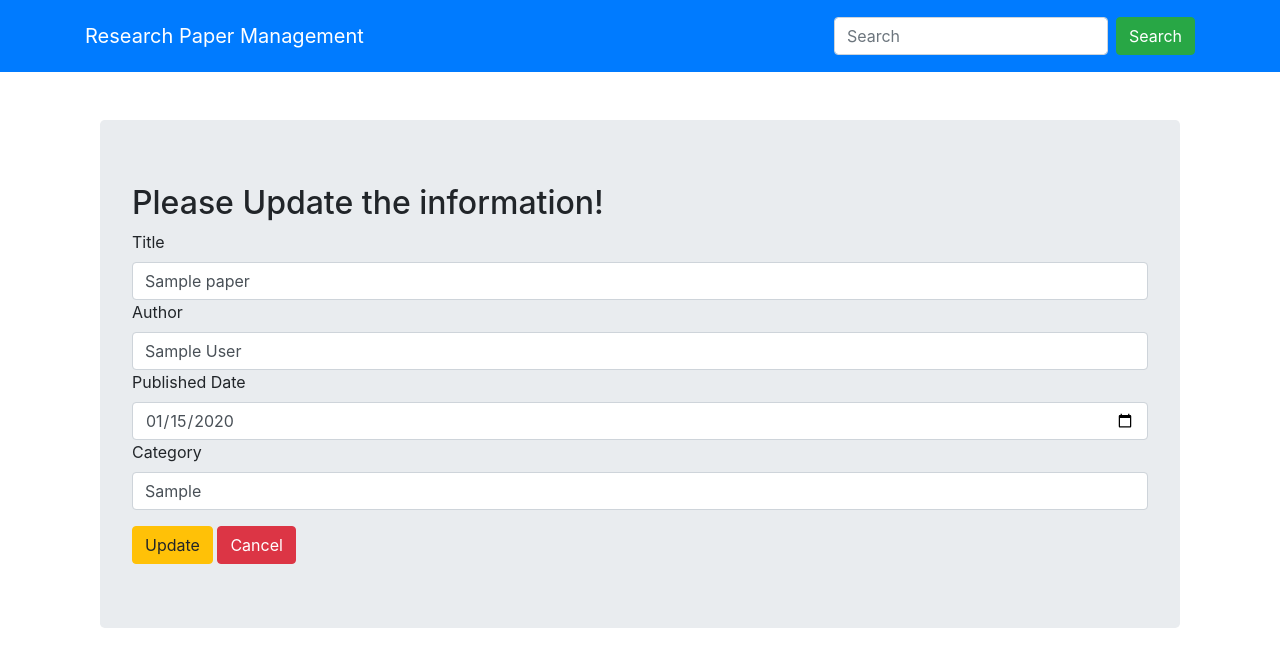
After one commit to prabesh012/crud_app, a Flask app: page /papers/update/1 in a window 1280 px wide. The commit adds this page. Shown: the top 667 px of the page. Run offline with Flask 2, Linux system fonts and the light colour scheme; tables that the repository leaves empty hold one stand-in row (values such as "Sample post").

Commit message:
Complete Restructure of Project

```diff
--- a/application.py
+++ b/application.py
@@ -1,101 +1,15 @@
-from forms import AddForm, DelForm, UpdateForm
-from flask import Flask, render_template, request, redirect, url_for
-import os
-from flask_sqlalchemy import SQLAlchemy
-from flask_migrate import Migrate
+from flask import render_template
+from paper_management import app
+from paper_management.models import Paper
 
-basedir = os.path.abspath(os.path.dirname(__file__))
-
-app = Flask(__name__)
-
-app.config['SECRET_KEY'] = 'mysecretkey'
-app.config['SQLALCHEMY_DATABASE_URI'] = 'sqlite:///'+os.path.join(basedir,'database.sqlite')
-app.config['SQLALCHEMY_TRACK_MODIFICATIONS'] = False
-
-db = SQLAlchemy(app)
-
-Migrate(app,db)
-
-class Paper(db.Model):
-    __tablename__ = 'papers'
-    id = db.Column(db.Integer,primary_key = True)
-    title = db.Column(db.Text)
-    author = db.Column(db.Text)
-    publish_date = db.Column(db.Date)
-    category = db.Column(db.Text)
-    # upload_by = User
-
-    def __init__(self,title,author,publish_date,category):
-        self.title = title
-        self.author = author
-        self.publish_date = publish_date
-        self.category = category
-
-    def __repr__(self):
-        return f"Paper {self.title} was created by {self.author} on {self.publish_date}"
-
-def setup():
-    db.create_all()
-setup()
+# def setup():
+#     db.create_all()
+# setup()
 
 @app.route("/")
 def index():
     papers = Paper.query.all()
     return render_template("index.html",papers=papers)
-
-@app.route("/addpaper",methods=['GET','POST'])
-def addpaper():
-    form = AddForm()
-    if form.validate_on_submit():
-        title = form.title.data
-        author = form.author.data
-        publish_date = form.publish_date.data
-        category = form.category.data
-        form.category.data=''
-        form.publish_date.data=''
-        form.author.data=''
-        form.title.data=''
-        paper = Paper(title,author,publish_date,category)
-        db.session.add(paper)
-        db.session.commit()
-        return redirect(url_for('index'))
-    return render_template("addpaper.html",form=form)
-
-@app.route('/papers/<int:id>',methods=["GET"])
-def papers(id):
-    paper = Paper.query.get(id)
-    return render_template("paper.html",paper=paper)
-
-
-# @app.route("/search")
-# def search():
-
-@app.route("/update/<int:id>",methods=['GET','POST'])
-def update(id):
-    form = UpdateForm()
-    form.id = id
-    paper = Paper.query.get_or_404(id)
-    print(paper)
-    if form.validate_on_submit():
-        paper.title = form.title.data
-        paper.author = form.author.data
-        paper.publish_date = form.publish_date.data
-        paper.category = form.category.data
-        db.session.commit()
-        return redirect(url_for('index'))
-    return render_template('update.html',form=form,paper=paper)
-
-
-@app.route("/delete/<int:id>",methods=['GET','POST'])
-def delete(id):
-    form = DelForm()
-    form.id = id
-    paper = Paper.query.get(id)
-    if form.validate_on_submit():
-        db.session.delete(paper)
-        db.session.commit()
-        return redirect(url_for('index'))
-    return render_template('delete.html',form=form,paper=paper)
 
 @app.errorhandler(404)
 def page_not_found(e):
--- /dev/null
+++ b/paper_management/models.py
@@ -0,0 +1,19 @@
+from paper_management import db
+
+class Paper(db.Model):
+    __tablename__ = 'papers'
+    id = db.Column(db.Integer,primary_key = True)
+    title = db.Column(db.Text)
+    author = db.Column(db.Text)
+    publish_date = db.Column(db.Date)
+    category = db.Column(db.Text)
+    # upload_by = User
+
+    def __init__(self,title,author,publish_date,category):
+        self.title = title
+        self.author = author
+        self.publish_date = publish_date
+        self.category = category
+
+    def __repr__(self):
+        return f"Paper {self.title} was created by {self.author} on {self.publish_date}"
--- /dev/null
+++ b/paper_management/papers/controllers.py
@@ -0,0 +1,59 @@
+from flask import Blueprint, redirect, render_template, url_for
+from paper_management import db
+from paper_management.models import Paper
+from paper_management.papers.forms import AddForm, DelForm, UpdateForm
+
+papers_blueprints = Blueprint('papers',__name__,template_folder='templates/papers')
+
+# @app.route("/addpaper",methods=['GET','POST'])
+@papers_blueprints.route('/addpaper',methods=['GET','POST'])
+def addpaper():
+    form = AddForm()
+    if form.validate_on_submit():
+        title = form.title.data
+        author = form.author.data
+        publish_date = form.publish_date.data
+        category = form.category.data
+        form.category.data=''
+        form.publish_date.data=''
+        form.author.data=''
+        form.title.data=''
+        paper = Paper(title,author,publish_date,category)
+        db.session.add(paper)
+        db.session.commit()
+        return redirect(url_for('index'))
+    return render_template("addpaper.html",form=form)
+
+# @app.route('/papers/<int:id>',methods=["GET"])
+@papers_blueprints.route('/papers/<int:id>',methods=['GET'])
+def papers(id):
+    paper = Paper.query.get(id)
+    return render_template("paper.html",paper=paper)
+
+# @app.route("/update/<int:id>",methods=['GET','POST'])
+@papers_blueprints.route('/update/<int:id>',methods=['GET','POST'])
+def update(id):
+    form = UpdateForm()
+    form.id = id
+    paper = Paper.query.get_or_404(id)
+    print(paper)
+    if form.validate_on_submit():
+        paper.title = form.title.data
+        paper.author = form.author.data
+        paper.publish_date = form.publish_date.data
+        paper.category = form.category.data
+        db.session.commit()
+        return redirect(url_for('index'))
+    return render_template('update.html',form=form,paper=paper)
+
+# @app.route("/delete/<int:id>",methods=['GET','POST'])
+@papers_blueprints.route('/delete/<int:id>',methods=['GET','POST'])
+def delete(id):
+    form = DelForm()
+    form.id = id
+    paper = Paper.query.get(id)
+    if form.validate_on_submit():
+        db.session.delete(paper)
+        db.session.commit()
+        return redirect(url_for('index'))
+    return render_template('delete.html',form=form,paper=paper)
--- a/templates/delete.html
+++ b/paper_management/papers/templates/papers/delete.html
@@ -9,7 +9,7 @@
       <li>Published Date: {{paper.publish_date}}</li>
       <li>Category: {{paper.category}}</li>
     </ul>
-    <form action="{{ url_for('delete',id=form.id) }}" method="POST">
+    <form action="{{ url_for('papers.delete',id=form.id) }}" method="POST">
       {{form.hidden_tag()}} {{form.submit(class="btn btn-danger mt-3")}}
       <a href="{{ url_for('index') }}" class="btn btn-success mt-3">Cancel</a>
     </form>
--- /dev/null
+++ b/paper_management/papers/templates/papers/update.html
@@ -0,0 +1,19 @@
+{% extends "layout.html" %} {% block title %} Update a paper {% endblock %} {% block content %}
+<div class="container">
+  <div class="jumbotron">
+    <h2>Please Update the information!</h2>
+    <form action="{{ url_for('papers.update',id=form.id)}}" method="POST">
+      {{form.hidden_tag()}} {{form.title.label}}
+      {{form.title(class="form-control",value=paper.title)}}
+      {{form.author.label}}
+      {{form.author(class="form-control",value=paper.author)}}
+      {{form.publish_date.label}}
+      {{form.publish_date(class="form-control",type="date",value=paper.publish_date)}}
+      {{form.category.label}}
+      {{form.category(class="form-control",value=paper.category)}}
+      {{form.submit(class="btn btn-warning mt-3")}}
+      <a href="{{ url_for('index') }}" class="btn btn-danger mt-3">Cancel</a>
+    </form>
+  </div>
+</div>
+{% endblock %}
```
Also changed, not shown: models.py (deleted, +0 -33 lines), paper_management/__init__.py (added, +19 -0 lines), paper_management/templates/index.html (renamed from templates/index.html, +6 -6 lines), templates/update.html (deleted, +0 -19 lines), paper_management/papers/forms.py (renamed from forms.py), paper_management/papers/templates/papers/addpaper.html (renamed from templates/addpaper.html), paper_management/papers/templates/papers/paper.html (renamed from templates/paper.html), paper_management/static/style.css (renamed from static/style.css), paper_management/templates/404error.html (renamed from templates/404error.html), paper_management/templates/layout.html (renamed from templates/layout.html), paper_management/templates/layoutmain.html (renamed from templates/layoutmain.html).
